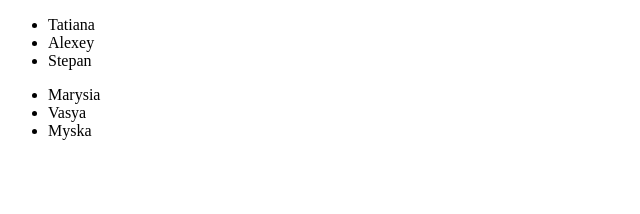
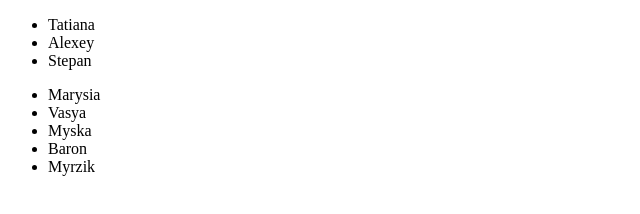
Before and after one commit to tatiana1313tatiana/animalsProject3, a plain HTML site: page index.html in a window 1280 px wide. Shown: the whole page, without its empty margins (0-640 px from the left). Drawn offline with Linux system fonts and the light colour scheme.

Commit message:
4/branchCat/list cats +2

```diff
--- a/index.html
+++ b/index.html
@@ -15,6 +15,8 @@
 		<li class="catItem">Marysia</li>
 		<li class="catItem">Vasya</li>
 		<li class="catItem">Myska</li>
+		<li class="catItem">Baron</li>
+		<li class="catItem">Myrzik</li>
 </ul>
 </body>
 </html>
```
